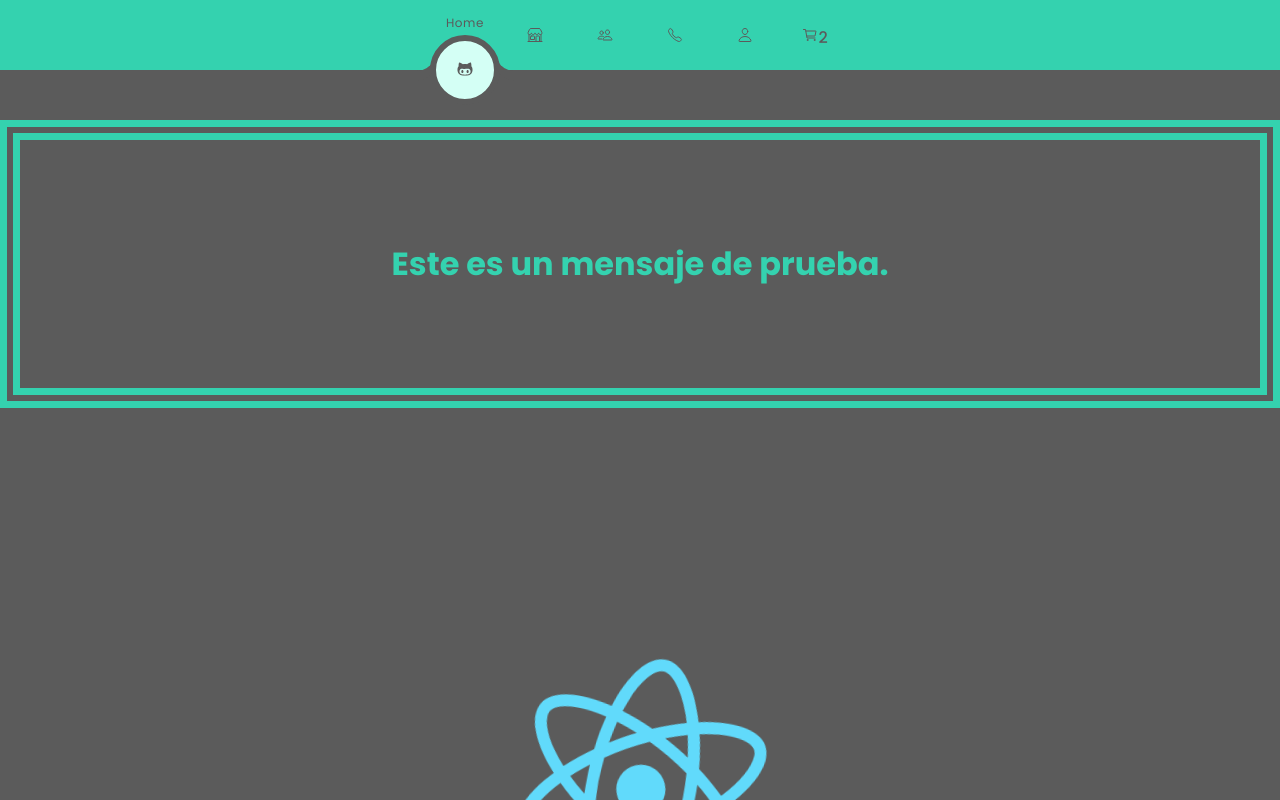
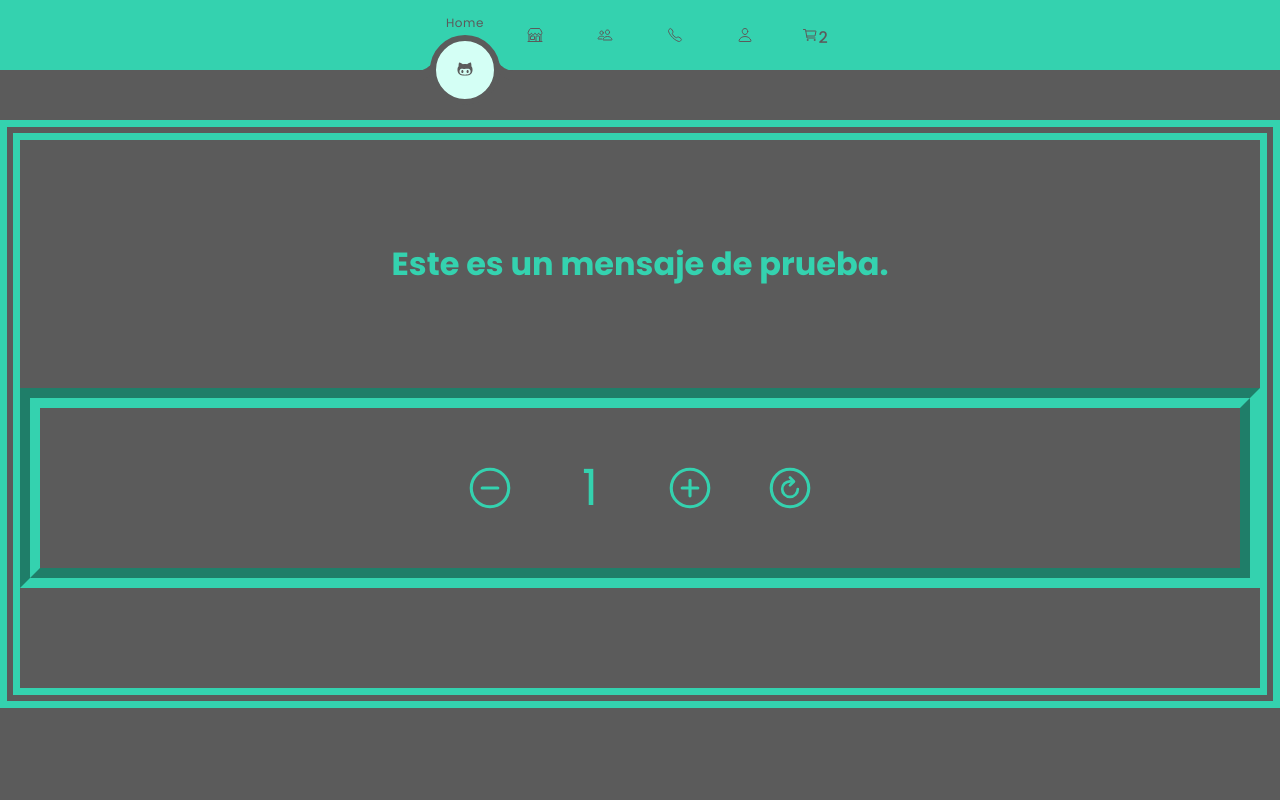
Before and after one commit to franco-buccellato/Ecommerce-Buccellato, a React (Create React App) app: page / in a window 1280 px wide. Shown: the top 800 px of the page. Built offline with nearby package versions, Linux system fonts and the light colour scheme.

Commit message:
Agrego counter

```diff
--- a/src/App.js
+++ b/src/App.js
@@ -1,13 +1,13 @@
 import logo from './logo.svg';
 import './App.css';
-import ItemListContainer from './components//ItemListContainer/ItemListContainer';
+import ItemListContainer from './components/ItemListContainer/ItemListContainer';
 
 function App() {
   return (
     <div className="App">
       <ItemListContainer greeting="Este es un mensaje de prueba."/>
       <header className="App-header">
-        <img src={logo} className="App-logo" alt="logo" />
+        <img src={logo} className="App-logo" alt="logo"/>
         <p>
           Ecommerce en Desarollo....
         </p>
--- a/src/components/CartWidget/CartWidget.js
+++ b/src/components/CartWidget/CartWidget.js
@@ -2,13 +2,13 @@ import '../NavBar/NavBar.css';
 
 let cantidadProductos = 2;
 
-function CartWidget() {
+const CartWidget = (props) => {
     return (
             <li className="list">
                 <a href="#">
                     <span className="icon">
                         <ion-icon name="cart-outline"></ion-icon>
-                        <p>{cantidadProductos}</p>
+                        <p>{props.cantidad}2</p>
                     </span>
                     <span className="text">Carrito</span>
                 </a>
--- /dev/null
+++ b/src/components/Counter/Counter.css
@@ -0,0 +1,46 @@
+@import url('https://fonts.googleapis.com/css?family=Poppins:100,200,300,400,500,600,700,800,900');
+
+* {
+    margin: 0;
+    padding: 0;
+    box-sizing: border-box;
+    font-family: 'Poppins', sans-serif;
+}
+
+:root {
+    --clr: #5B5B5B;
+}
+
+.container-counter {
+    position: relative;
+    display: flex;
+    justify-content: center;
+    align-items: center;
+    margin-top: 100px;
+    background-color: var(--clr);
+    height: 200px;
+    border: 20px;
+    border-color: #34D2AF;
+    border-style: groove;
+    font-size: 50px;
+}
+
+.container-counter a{
+    position: relative;
+    display: flex;
+    justify-content: center;
+    align-items: center;
+    height: 100px;
+    width: 100px;
+    font-size: 50px;
+}
+
+.container-counter p{
+    position: relative;
+    display: flex;
+    justify-content: center;
+    align-items: center;
+    height: 100px;
+    width: 100px;
+    font-size: 50px;
+}
--- /dev/null
+++ b/src/components/Counter/Counter.js
@@ -0,0 +1,47 @@
+import {useState, useEffect} from 'react'
+import './Counter.css';
+
+const Counter = ({inicial, maximoStock, onAdd}) => {
+    console.log(inicial);
+    console.log(maximoStock);
+
+    const [count, setCount] = useState(inicial);
+
+    useEffect(() => {
+        console.log('Se modifico el count.')
+    },
+    [count] //Escucha evento de montaje
+    )
+
+    const decrement = () => {
+        count >= 2 ? setCount(count -1) : console.log('Mínimo stock.');
+    }
+
+    const increment = () => {
+        count < maximoStock ? setCount(count + 1) : console.log("Máximo stock.");
+    }
+
+    const addCart = () => {
+        onAdd(count);
+    }
+
+    console.log('Montando componente.');
+
+    return(
+        <div className='container-counter'>
+            <a className='button-counter' onClick={decrement}>
+                <ion-icon name="remove-circle-outline"></ion-icon>
+            </a>
+            <p>{count}</p>
+            <a className='button-counter' onClick={increment}>
+                <ion-icon name="add-circle-outline"></ion-icon>
+            </a>
+            <a className='button-counter' onClick={addCart}>
+                <ion-icon name="refresh-circle-outline"></ion-icon>
+            </a>
+        </div>
+    )
+
+}
+
+export default Counter;
--- /dev/null
+++ b/src/components/ItemListContainer/ItemListContainer.css
@@ -0,0 +1,23 @@
+@import url('https://fonts.googleapis.com/css?family=Poppins:100,200,300,400,500,600,700,800,900');
+
+* {
+    margin: 0;
+    padding: 0;
+    box-sizing: border-box;
+    font-family: 'Poppins', sans-serif;
+}
+
+:root {
+    --clr: #5B5B5B;
+}
+
+.container {
+    color: #34D2AF;
+    margin-top: 50px;
+    padding-top: 100px;
+    padding-bottom: 100px;
+    text-align: center;
+    border: 20px;
+    border-color: #34D2AF;
+    border-style: double;
+}
--- a/src/components/ItemListContainer/ItemListContainer.js
+++ b/src/components/ItemListContainer/ItemListContainer.js
@@ -1,21 +1,17 @@
-/* import '../NavBar/NavBar.css';
-
-function ItemListContainer() {
-    return (
-        <div className="container">
-            <h1 className="listContainer">Esta es una prueba.</h1>
-        </div>
-    );
-}
-
-export default ItemListContainer; */
-
-import '../NavBar/NavBar.css';
+import './ItemListContainer.css';
+import '../Counter/Counter.js'
+import Counter from '../Counter/Counter';
 
 const ItemListContainer = (props) => {
+
+    const handleOnAdd = (nuevaCantidad) => {
+        console.log(`Actualizar carrito a ${nuevaCantidad}`);
+    }
+
     return (
         <div className="container">
             <h1 className="listContainer">{props.greeting}</h1>
+            <Counter inicial={1} maximoStock={10} onAdd={handleOnAdd}/>
         </div>
     );
 }
--- a/src/components/NavBar/NavBar.css
+++ b/src/components/NavBar/NavBar.css
@@ -148,15 +148,3 @@ body {
 .navigation ul li:nth-child(7).active ~ .indicator {
     transform: translateX(calc(70px * 6));
 }
-
-/* CSS de ItemListContainer */
-.container {
-    color: #34D2AF;
-    margin-top: 50px;
-    padding-top: 100px;
-    padding-bottom: 100px;
-    text-align: center;
-    border: 20px;
-    border-color: #34D2AF;
-    border-style: double;
-}
```
